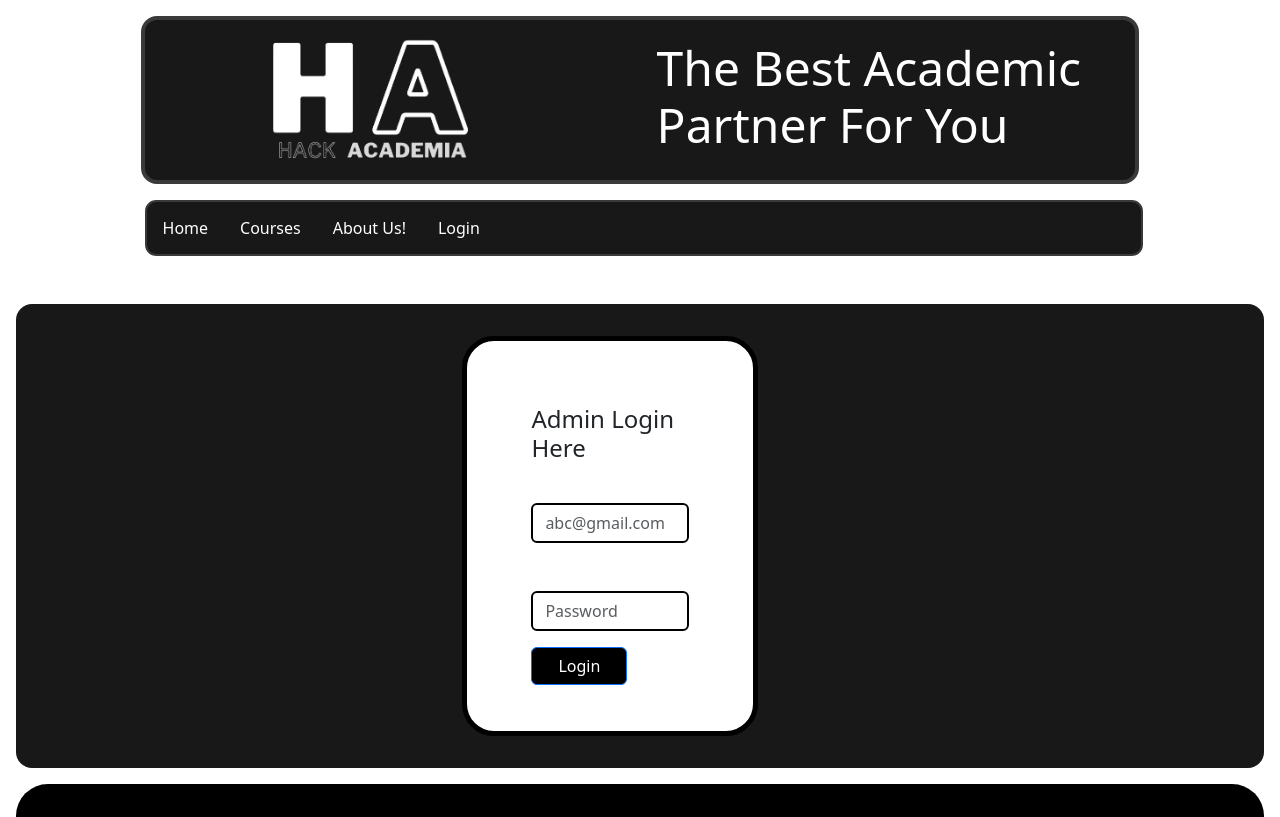
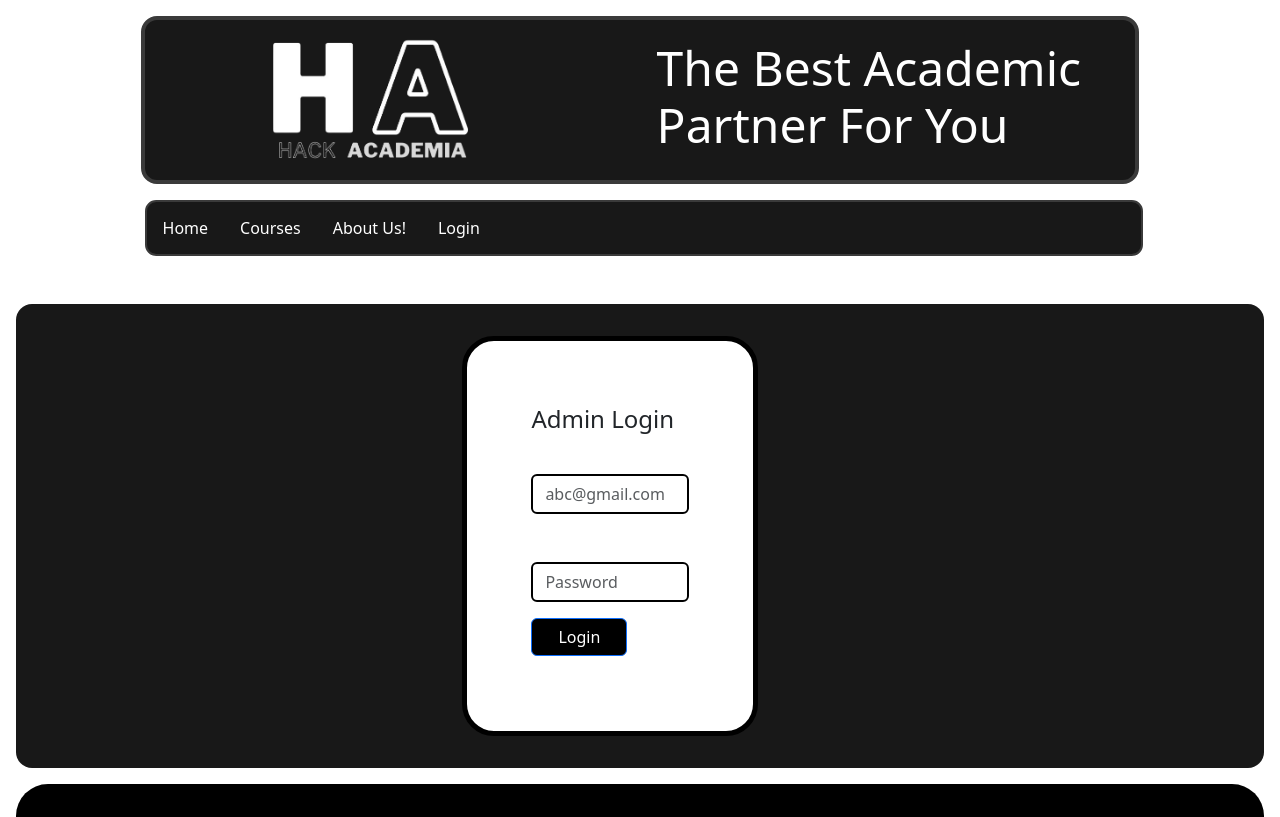
Before and after one commit to im-b-s-g/hackAcademiaClient, a React (Vite) app: page /Login in a window 1280 px wide. Shown: the top 817 px of the page. Built offline with nearby package versions, Linux system fonts and the light colour scheme.

Commit message:
Login Page updated

```diff
--- a/src/components/login/Login.jsx
+++ b/src/components/login/Login.jsx
@@ -40,7 +40,7 @@ const Login = () => {
 
   return (
     <div className="login-form">
-      <h4>Admin Login Here</h4>
+      <h4>Admin Login</h4>
       <form onSubmit={handleSubmit}>
         <div className="form-group">
           <label htmlFor="exampleInputEmail1">Email address</label>
```
